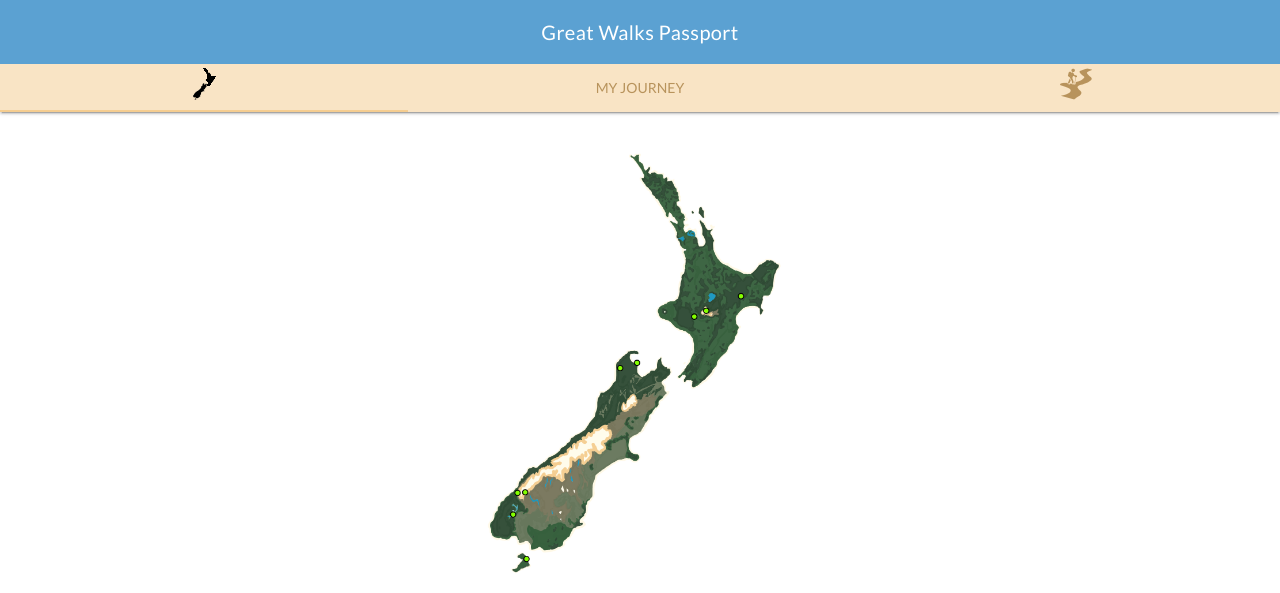
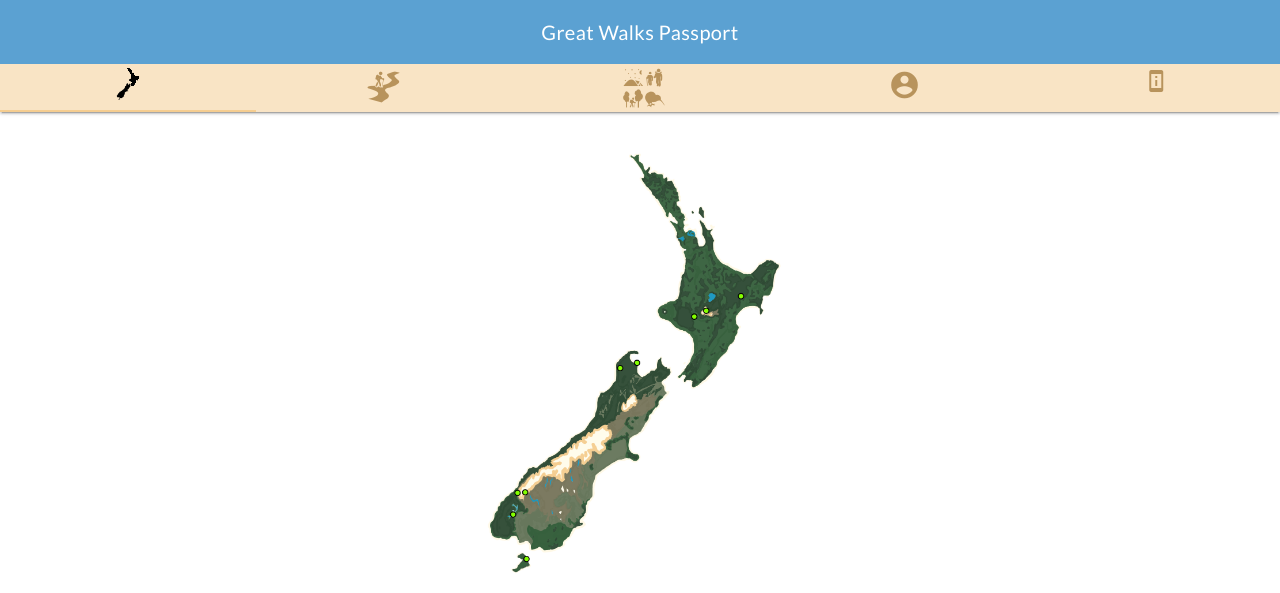
Before and after one commit to jlee512/CS50x-Final-Project, a Flask app: page / in a window 1280 px wide. Shown: the top 593 px of the page. Run offline with Flask 2, Linux system fonts and the light colour scheme; some libraries are stand-ins or nearby versions.

Commit message:
Development of cover page

```diff
--- a/static/CSS/font.css
+++ b/static/CSS/font.css
@@ -44,3 +44,6 @@
 .icon-hiker:before {
   content: "\62";
 }
+.icon-memories:before {
+  content: "\63"
+}
--- a/static/CSS/styles.css
+++ b/static/CSS/styles.css
@@ -125,6 +125,25 @@ h1, h2, h3, h4, h5, p {
 
 }
 
+.account-icon, .about-icon {
+
+    padding-top: 5px;
+    font-size: 32px;
+
+}
+
+.my-journey-icon, .my-memories-icon {
+
+    padding-top: 3px;
+
+}
+
+.my-memories-icon {
+
+    font-size: 42px;
+
+}
+
 a:focus, a:hover {
 
     text-decoration: none;
--- a/templates/index.html
+++ b/templates/index.html
@@ -19,11 +19,13 @@
                 <span class="mdl-layout-title">Great Walks Passport</span>
             </div>
 
-            <!-- Tabs -->
+            <!-- Tabs Buttons-->
             <div class="mdl-layout__tab-bar mdl-js-ripple-effect">
                 <a href="#home" class="mdl-layout__tab is-active"><div class="icon-nz home-icon"></div></a>
-                <a href="#my-walks" class="mdl-layout__tab">My Journey</a>
-                <a href="#fixed-tab-3" class="mdl-layout__tab"><div class="icon-hiker my-journey-icon"></div></a>
+                <a href="#my-walks" class="mdl-layout__tab"><div class="icon-hiker my-journey-icon"></div></a>
+                <a href="#my-memories" class="mdl-layout__tab"><div class="icon-memories my-memories-icon"></div></a>
+                <a href="#my-account" class="mdl-layout__tab"><i class="material-icons account-icon">account_circle</i></a>
+                <a href="#about-the-app" class="mdl-layout__tab"><i class="material-icons">perm_device_information</i></a>
             </div>
         </header>
 
@@ -50,27 +52,30 @@
 
             </section>
 
+
+            {# ---------------My Walks Tab--------------#}
             <section class="mdl-layout__tab-panel" id="my-walks">
-                <div class="page-content">TEST2</div>
+                <div class="page-content">My Walks</div>
             </section>
 
-            <section class="mdl-layout__tab-panel" id="fixed-tab-3">
-                <div class="page-content">TEST3</div>
+
+            {# ---------------My Memories Tab--------------#}
+            <section class="mdl-layout__tab-panel" id="my-memories">
+                <div class="page-content">My Memories</div>
+            </section>
+
+            {# ---------------My Account Tab--------------#}
+            <section class="mdl-layout__tab-panel" id="my-account">
+                <div class="page-content">My Account</div>
+            </section>
+
+            {# ---------------About the App--------------#}
+            <section class="mdl-layout__tab-panel" id="about-the-app">
+                <div class="page-content">About the app</div>
             </section>
 
         </main>
     </div>
-    {#        #}
-    {##}
-    {#        <div id="page-heading" class="text-center">#}
-    {#            <h3>Great Walks Passport</h3>#}
-    {#        </div>#}
-    {##}
-    {#        <div class="walk-card">#}
-    {#            <div>#}
-    {##}
-    {#            </div>#}
-    {#        </div>#}
 
 
 {% endblock %}
```
Also changed, not shown: static/Fonts/icons.ttf, static/Fonts/icons.woff, 2 other files.
